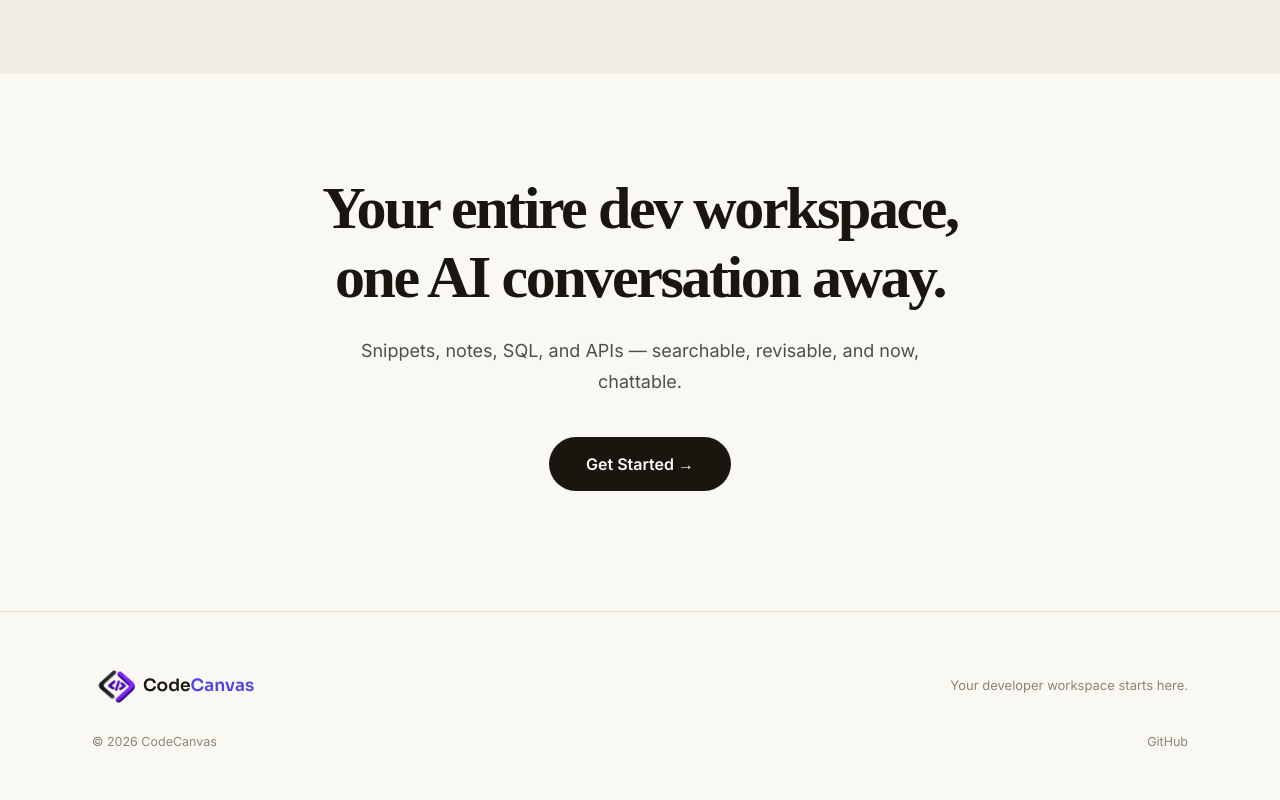
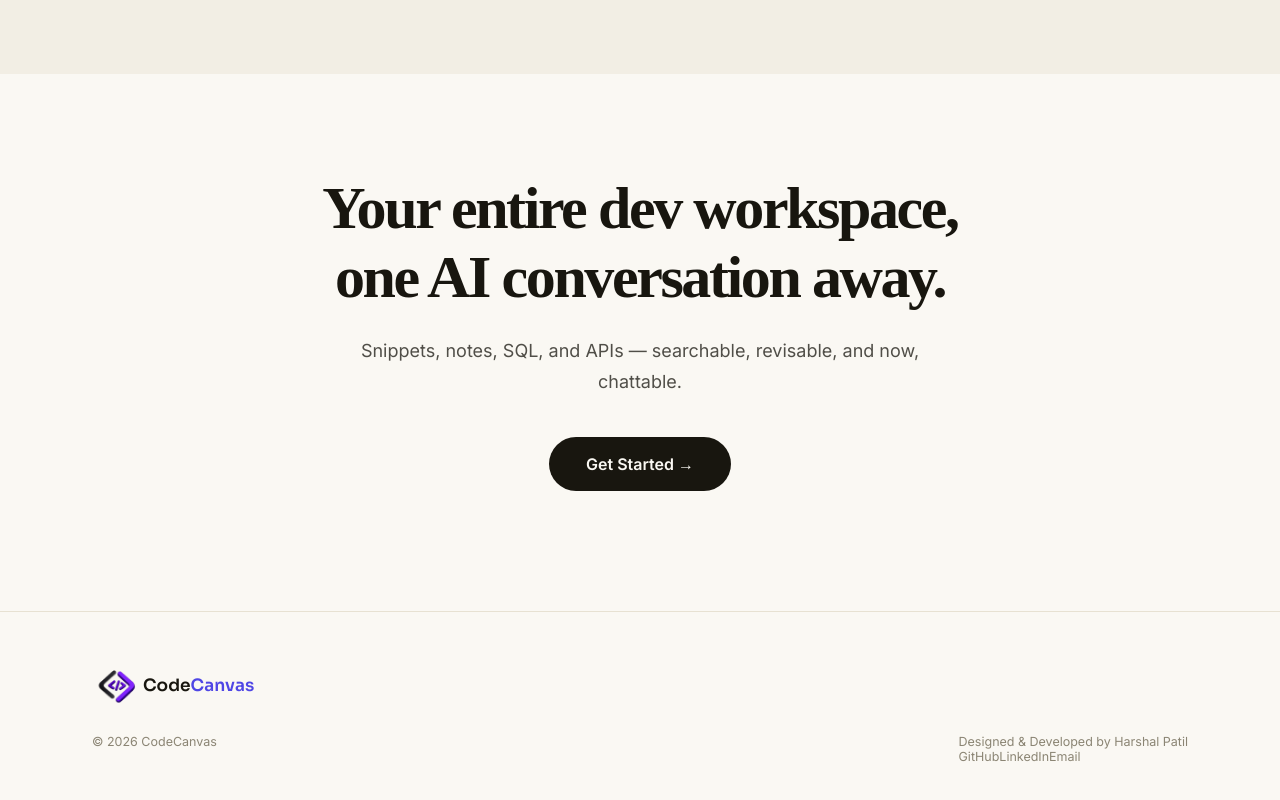
Before and after one commit to harshalpatil-10/codecanvas-frontend, a React (Vite) app: page / in a window 1280 px wide. Shown: the part 2978-3778 px from the top of the page. Built offline with nearby package versions, Linux system fonts and the light colour scheme; no server answers.

Commit message:
Update LandingFooter.jsx

```diff
--- a/src/components/landing/LandingFooter.jsx
+++ b/src/components/landing/LandingFooter.jsx
@@ -8,11 +8,17 @@ export default function LandingFooter() {
       <div className="container">
         <div className={styles.row}>
           <span className={styles.logo}><Logo size={50}/><span><span>Code</span><span style={{ color: 'var(--accent)' }}>Canvas</span></span></span>
-          <span className={styles.tag}>Your developer workspace starts here.</span>
         </div>
         <div className={styles.bottom}>
           <span>© {new Date().getFullYear()} CodeCanvas</span>
-          <a href="https://github.com/harshalpatil-10" target="_blank" rel="noopener noreferrer">GitHub</a>
+          <div className={styles.rightGroup}>
+            <span className={styles.credit}>Designed &amp; Developed by <span className={styles.name}>Harshal Patil</span></span>
+            <div className={styles.links}>
+              <a href="https://github.com/harshalpatil-10" target="_blank" rel="noopener noreferrer">GitHub</a>
+              <a href="https://www.linkedin.com/in/harshalpatil5/" target="_blank" rel="noopener noreferrer">LinkedIn</a>
+              <a href="mailto:patilharshal39730@gmail.com">Email</a>
+            </div>
+          </div>
         </div>
       </div>
     </footer>
```
